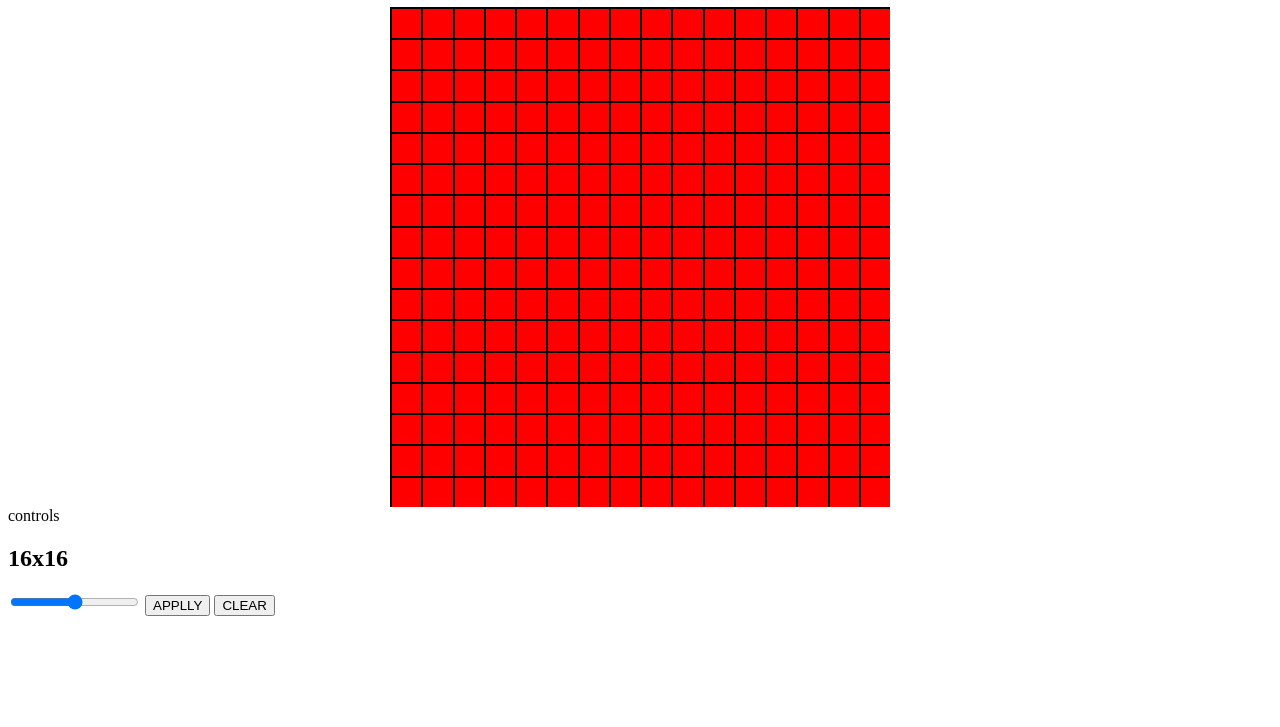
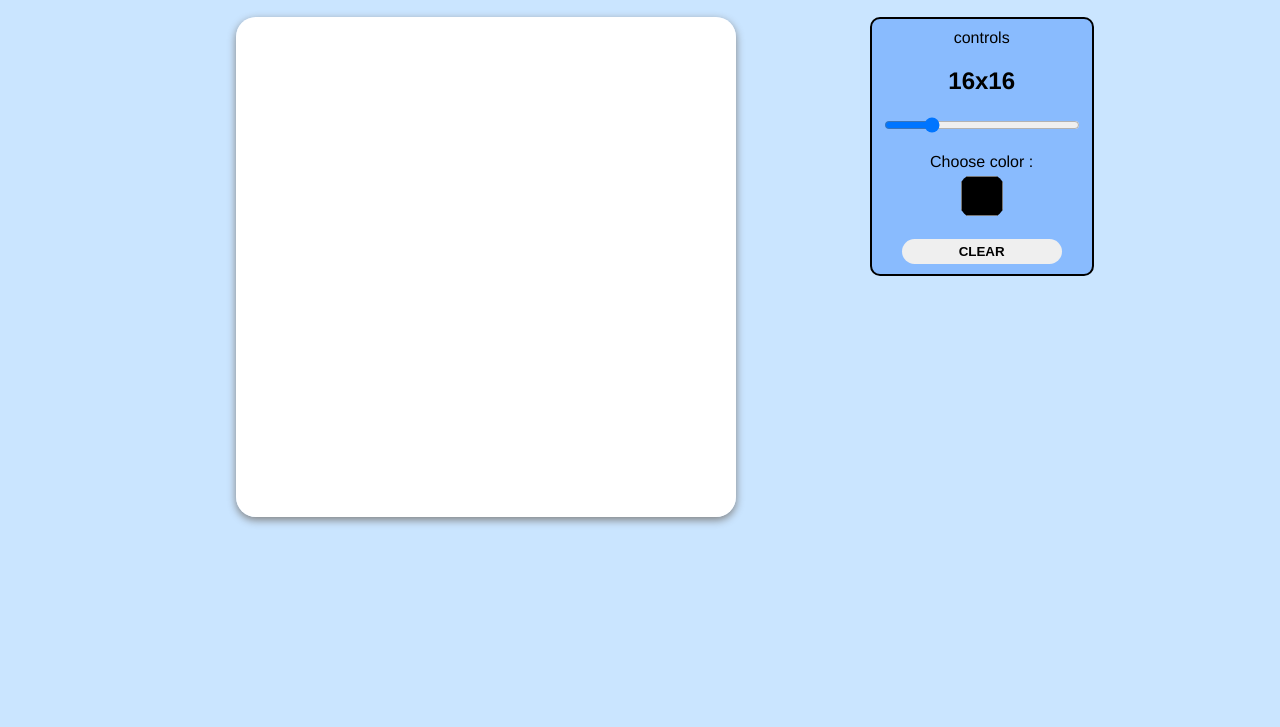
Before and after one commit to pritesh299/Odin-P4-Etch-a-sketch, a plain HTML site: page index.html in a window 1280 px wide. Shown: the part 73-800 px from the top of the page. Drawn offline with Linux system fonts and the light colour scheme.

Commit message:
added final css and javascript

```diff
--- a/index.css
+++ b/index.css
@@ -1,9 +1,54 @@
-#container{
+body{
+    background-color: #CAE5FF;
+    text-align: center;
+    font-family: 'Franklin Gothic Medium', 'Arial Narrow', Arial, sans-serif;
+}
+
+#container {
     max-height: 500px;
+    max-width: 500px;
     width: 500px;
-   display: block;
-   margin: auto;
-   background-size: contain;
-   overflow: hidden;
+    display: block;
+    margin: 10px 0 0 100px;
+    background-size: contain;
+    overflow: hidden;
+    box-shadow: grey 0px 3px 8px;
+    border-radius: 20px;
+}
+div#control-panel {
+    display: flex;
+    flex-direction: column;
+    width: 200px;
+    margin: 10px 50px 0 5px;
+    background: #89BBFE;
+    border: 2px solid black;
+    border-radius: 10px;
+    padding: 10px;
+}
+button#clear {
+    width: 80%;
+    margin: auto;
+    border: none;
+    padding: 5px;
+    border-radius: 50px;
+    font-weight: 700;
 
 }
+
+input#color {
+    background: transparent;
+    border: none;
+    height: 50px;
+    width: 50px;
+    border-radius: 50px;
+    margin: auto;
+}
+div#sketch {
+    display: flex;
+    justify-content: space-evenly;
+}
+button#clear:hover {
+    background: black;
+    color: white;
+    font-weight: 700;
+}
--- a/index.html
+++ b/index.html
@@ -9,15 +9,15 @@
 
 </head>
 <body>
-  <h1>ETCH-A-SKETCH</h1>
+  <h1>ETCH-A-SKETCH</h1><div id="sketch">
     <div id="container"> </div>
- <div id="control-container">
-   <div> <div id="control">controls</div>
+    <div id="control-container">
+    <div id="control-panel"> <div id="control">controls</div>
     <h2 id="size">16x16</h2>
-    <input type="range" id="range"min=2 max="30" value="16">
-    <button id="apply">APPLLY</button>
+    <input type="range" id="range"min=2 max="64" value="16"><br>
+    Choose color : <input type="color" id="color"><br>
     <button id="clear">CLEAR</button>
-    </div></div>
+    </div></div></div>
     <script src="index.js"></script>
 </body>
 </html>
--- a/index.js
+++ b/index.js
@@ -4,25 +4,52 @@ const clear=document.getElementById('clear')
 const range=document.getElementById('range')
 const sizeDisplay=document.getElementById('size')
 const conatiner=document.getElementById("container")
+const selectedColor=document.getElementById("color")
+let mouseDown=false;
+let color='black';
 
 function createDiv(height,width){
      const div=document.createElement('div')
-      div.classList.add('box')
+     if(height===width){
+     div.classList.add('box');
+     div.style.background=`white`;
+     div.addEventListener('mousedown',()=>{
+        div.style.background=color;
+        mouseDown=true;
+
+      })
+
+      div.addEventListener('mouseover',()=>{
+        if(mouseDown===true){
+        div.style.background=color;
+
+        }
+      })
+      div.addEventListener('mouseup',()=>{
+            mouseDown=false;
+      })
+
+      div.addEventListener('dragstart',(event)=>{
+        event.preventDefault();
+      })
+    }
     div.style.height=`${height}px`;
      div.style.width=`${width}px`;
-     div.style.background=`red`;
-     div.style.border=`1px solid black`;
+
      return (div)
 }
+
   function createGrid(gridSize){
            deleteGrid();
-    let boxSize=500/gridSize-2;
+       let boxSize=500/gridSize;
        for(let i=0;i<gridSize;i++){
+
             let rowDiv=createDiv(boxSize,500)
              rowDiv.style.display="flex";
              for(let j=0;j<gridSize;j++){
                  rowDiv.appendChild(createDiv(boxSize, boxSize));
                 }
+
           conatiner.appendChild(rowDiv)
         }
     }
@@ -35,10 +62,15 @@ function deleteGrid(){
 }
 createGrid(16)
 
-apply.addEventListener('click',()=>{
+conatiner.addEventListener('mouseenter',()=>{ mouseDown=false; mouseUp=true})
+
+range.addEventListener('input',()=>{
+    sizeDisplay.innerText=`${range.value}X${range.value}`;
     createGrid(range.value)
-
 })
-range.addEventListener('input',()=>{
-    sizeDisplay.innerText=`${range.value}X${range.value}`
+clear.addEventListener('click',()=>{
+    createGrid(range.value)
 })
+selectedColor.addEventListener('input',()=>{
+    color=selectedColor.value
+})
```
Lines whose indentation alone changed are shown as unchanged.
